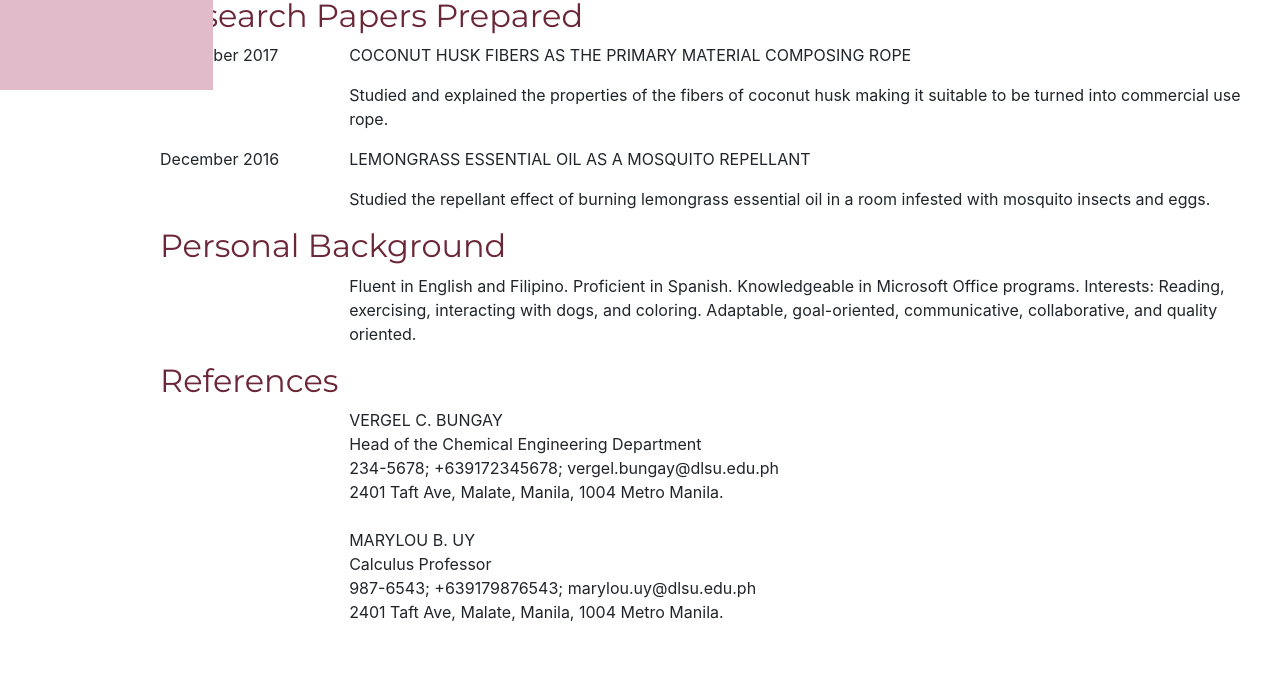
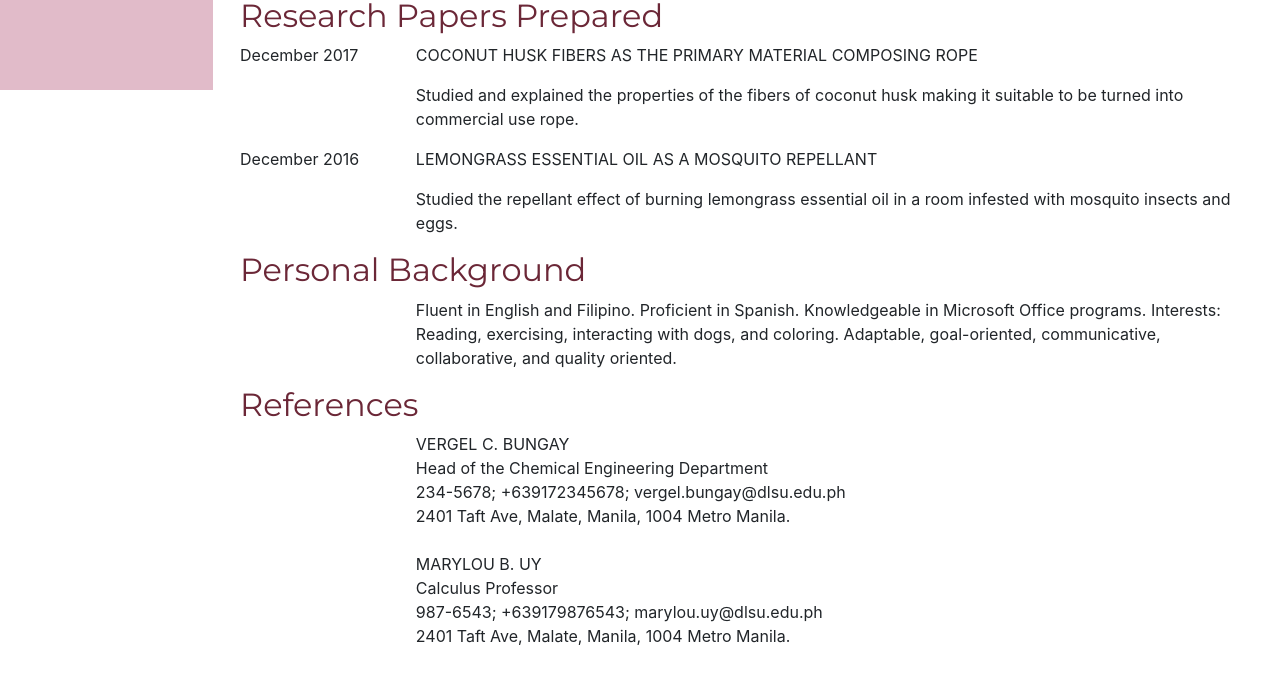
Before and after one commit to melaniehauschild/melaniehauschild, a plain HTML site: page index.html in a window 1280 px wide. Shown: the part 710-1406 px from the top of the page. Before the commit the page ends 1382 px from the top, so only its background shows below. Drawn offline with nearby package versions, Linux system fonts and the light colour scheme; a web font is replaced by a local one.

```diff
--- a/style.css
+++ b/style.css
@@ -54,7 +54,7 @@
 }
 
 #mainContent {
-    padding-left: 10em;
+    padding-left: 15em;
     padding-bottom: 3em;
 }
 
```
